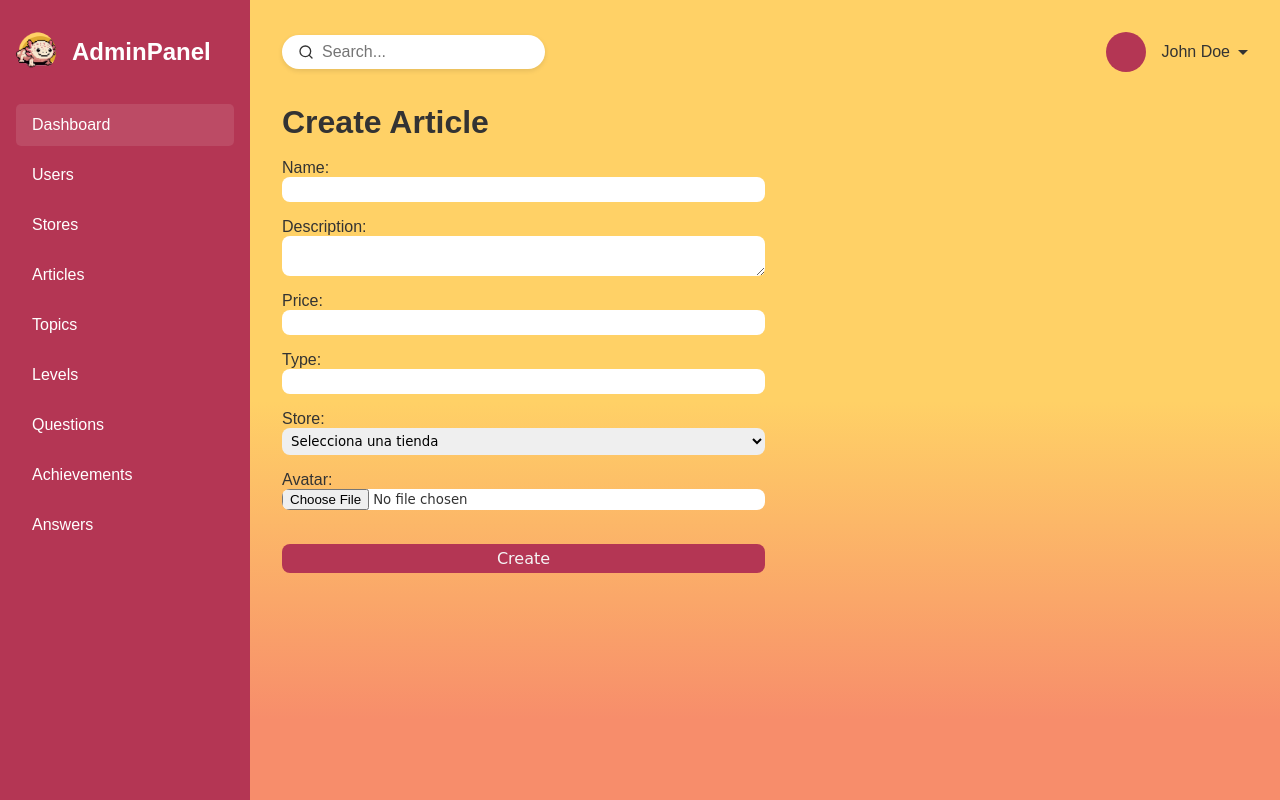
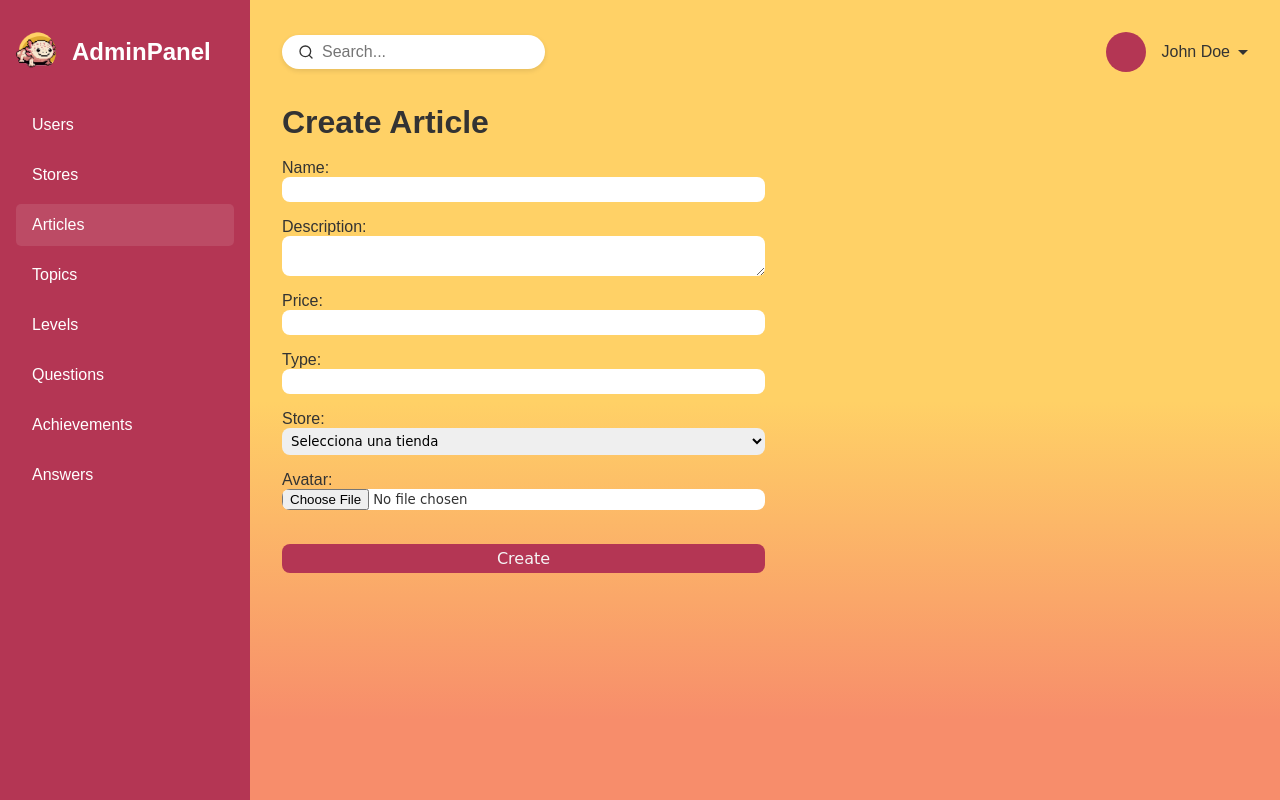
Before and after one commit to StivenChamorro/cliente_wooperland, a Laravel app: page /articles/create in a window 1280 px wide. Run offline with Laravel 10, Linux system fonts and the light colour scheme; style sheets or scripts are compiled from the project's sources; some web fonts are replaced.

Commit message:
items del admin panel funcionales

```diff
--- a/resources/views/layouts/admin-layouts/dashboard-layout.blade.php
+++ b/resources/views/layouts/admin-layouts/dashboard-layout.blade.php
@@ -16,15 +16,22 @@
             <span class="logo-text">AdminPanel</span>
         </div>
         <nav>
-            <div class="nav-item active">Dashboard</div>
-            <a href="{{route('user.index')}}"><div class="nav-item">Users</div></a>
-            <a href="{{route('stores.index')}}"><div class="nav-item">Stores</div></a>
-            <a href="{{route('articles.index')}}"><div class="nav-item">Articles</div></a>
-            <a href="{{route('topics.index')}}"><div class="nav-item">Topics</div></a>
-            <div class="nav-item">Levels</div>
-            <div class="nav-item">Questions</div>
-            <div class="nav-item">Achievements</div>
-            <div class="nav-item">Answers</div>
+            <a href="{{ route('user.index') }}">
+                <div class="nav-item {{ Request::is('users*') ? 'active' : '' }}">Users</div>
+            </a>
+            <a href="{{ route('stores.index') }}">
+                <div class="nav-item {{ Request::is('stores*') ? 'active' : '' }}">Stores</div>
+            </a>
+            <a href="{{ route('articles.index') }}">
+                <div class="nav-item {{ Request::is('articles*') ? 'active' : '' }}">Articles</div>
+            </a>
+            <a href="{{ route('topics.index') }}">
+                <div class="nav-item {{ Request::is('topics*') ? 'active' : '' }}">Topics</div>
+            </a>
+            <div class="nav-item {{ Request::is('levels*') ? 'active' : '' }}">Levels</div>
+            <div class="nav-item {{ Request::is('questions*') ? 'active' : '' }}">Questions</div>
+            <div class="nav-item {{ Request::is('achievements*') ? 'active' : '' }}">Achievements</div>
+            <div class="nav-item {{ Request::is('answers*') ? 'active' : '' }}">Answers</div>
         </nav>
     </aside>
 
```
